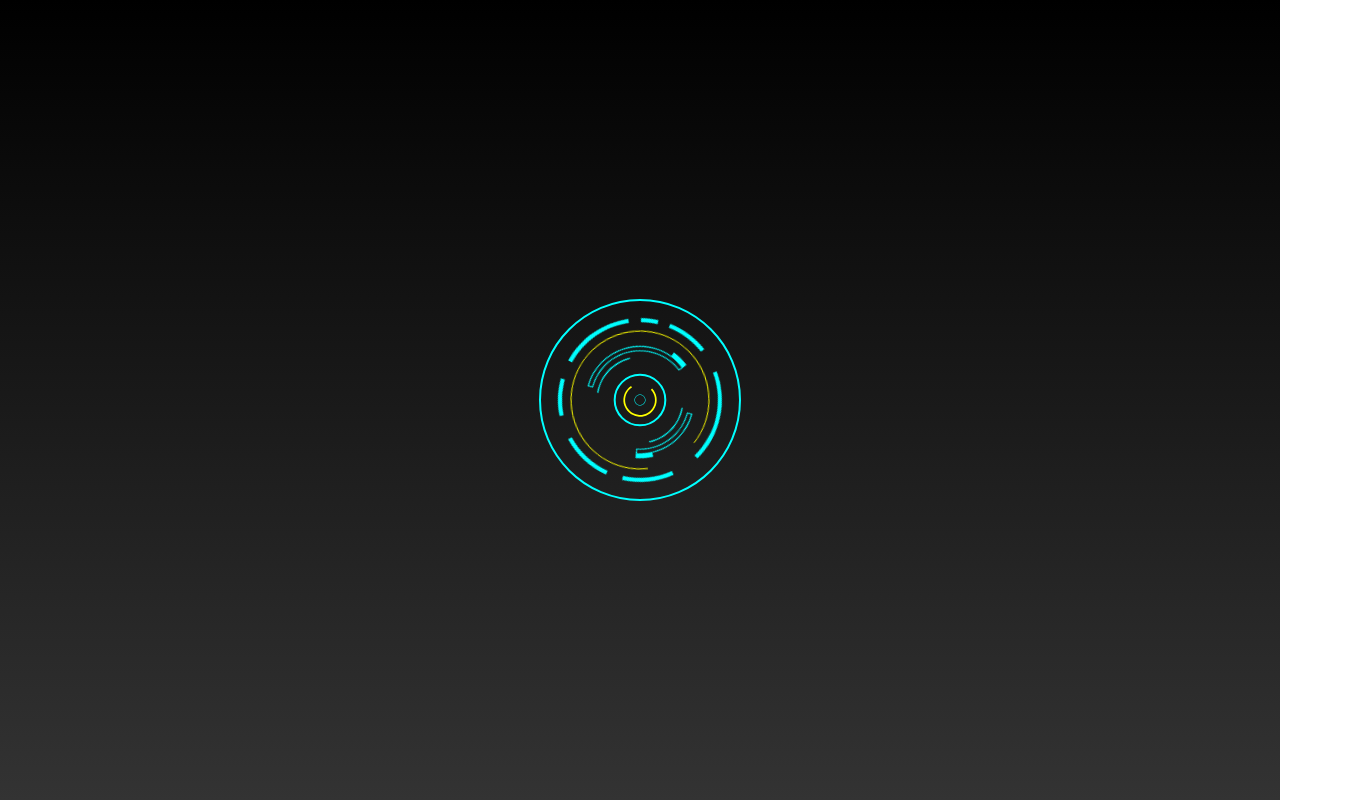
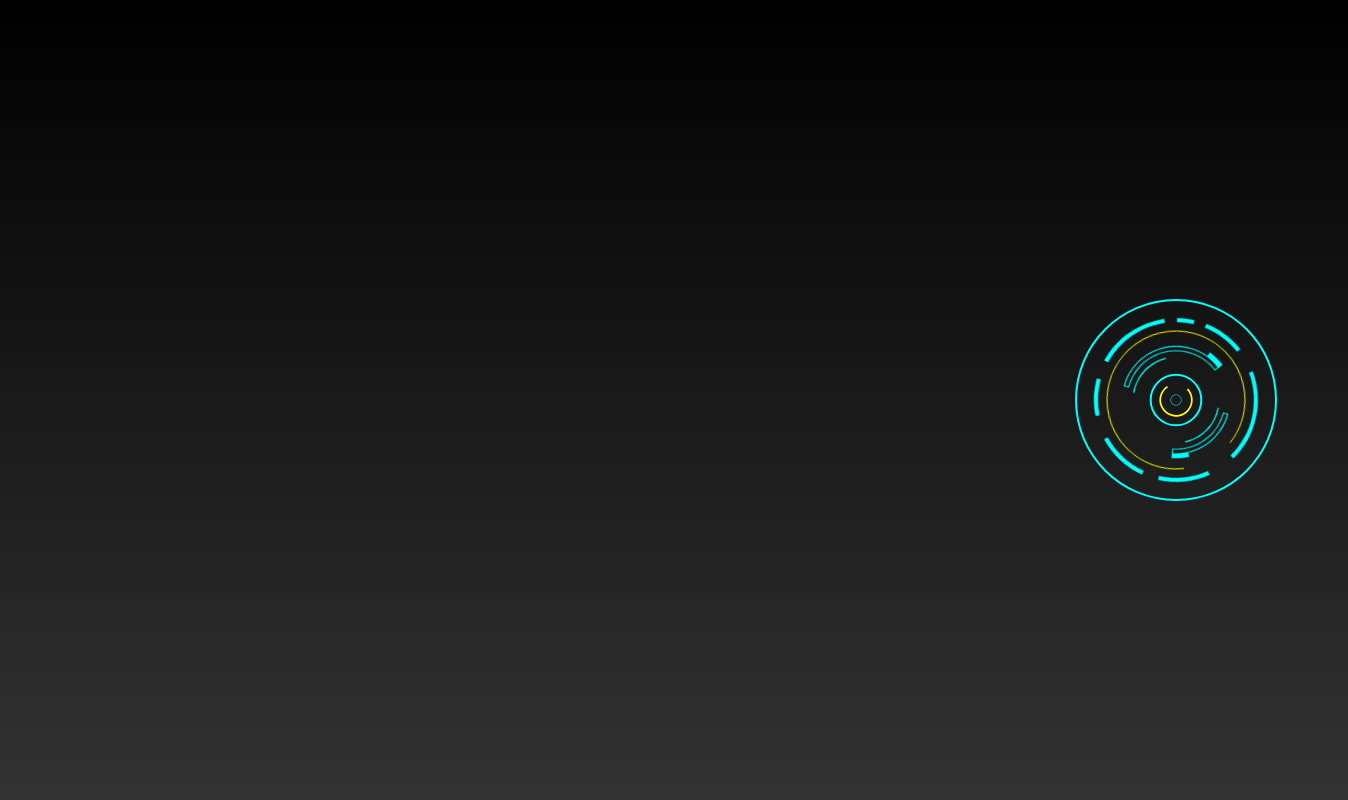
Before and after one commit to HerambInamke/SQUAD-72, a plain HTML site: page 2nd_page.html in a window 1280 px wide. Shown: the whole page, 1348 px wide, since content can reach past the window. Drawn offline with Linux system fonts and the light colour scheme.

Commit message:
push karo bkkl

```diff
--- a/styling/2nd_page.css
+++ b/styling/2nd_page.css
@@ -3,7 +3,7 @@ body {
     margin: 0;
     height: 100vh; /* Full viewport height */
     display: flex; /* Center the .svg-frame */
-    justify-content: center; /* Horizontally center */
+    justify-content:flex-end; /* Horizontally center */
     align-items: center; /* Vertically center */
     background: linear-gradient(to bottom, #000, #333); /* Black gradient */
     overflow: hidden; /* Prevent scrollbars if content overflows */
@@ -11,14 +11,18 @@ body {
 
 /* From Uiverse.io by Nawsome */
 .svg-frame {
-    position: relative;
-    width: 300px;
-    height: 300px;
+    position: relative; /* Default positioning */
+    width: 209px; /* Adjust size as needed */
+    height: 209px;
     transform-style: preserve-3d;
     display: flex;
     justify-content: center;
     align-items: center;
+    margin-left: -10%; /* Moves the element 10% to the left */
 }
+
+
+
 
 .svg-frame svg {
     position: absolute;
```
Also changed, not shown: index.html (+1 -1 lines).
